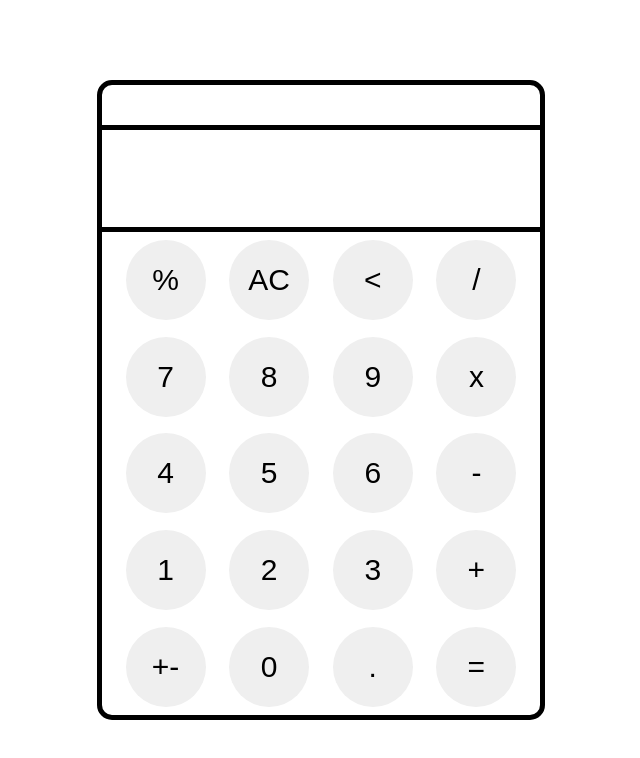
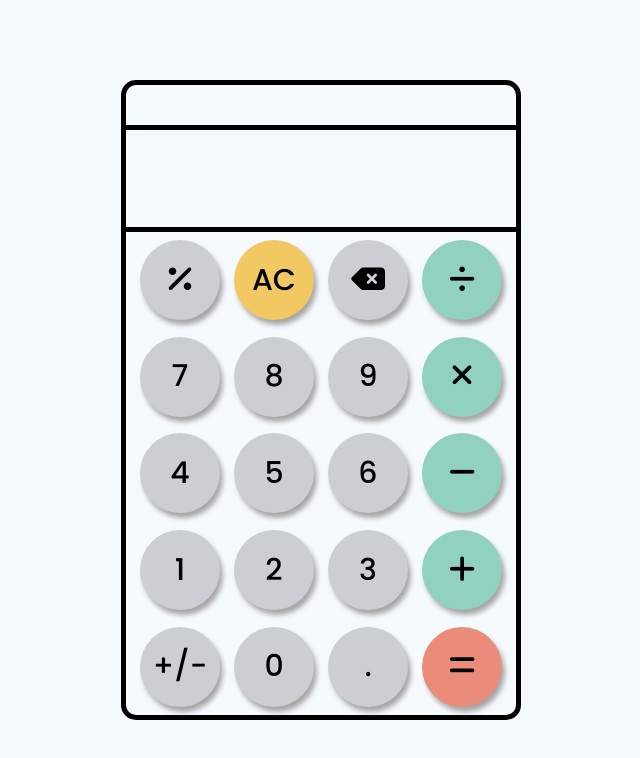
Before and after one commit to SushiBanana/Calculator, a plain HTML site: page index.html in a window 1280 px wide. Shown: the whole page, without its empty margins (319-959 px from the left). Drawn offline with Linux system fonts and the light colour scheme.

Commit message:
Implement initial calculator design

```diff
--- a/index.html
+++ b/index.html
@@ -3,6 +3,7 @@
     <head>
         <meta charset="UTF-8">
         <link rel="stylesheet" href="stylesheet.css">
+        <link rel="stylesheet" href="https://cdnjs.cloudflare.com/ajax/libs/font-awesome/6.4.0/css/all.min.css" integrity="sha512-iecdLmaskl7CVkqkXNQ/ZH/XLlvWZOJyj7Yy7tcenmpD1ypASozpmT/E0iPtmFIB46ZmdtAc9eNBvH0H/ZpiBw==" crossorigin="anonymous" referrerpolicy="no-referrer" />
         <script src="script.js" defer></script>
     </head>
 
@@ -12,38 +13,38 @@
             <div class="calculator-display"></div>
             <div class="buttons-container">
                 <div class="buttons-row">
-                    <button>%</button>
-                    <button>AC</button>
-                    <button><</button>
-                    <button>/</button>
+                    <button class="percentage-button"><i class="fas fa-percentage"></i></button>
+                    <button class="number AC">AC</button>
+                    <button class="backspace-button"><i class="fas fa-backspace"></i></button>
+                    <button class="divide-button"><i class="fas fa-divide"></i></button>
                 </div>
 
                 <div class="buttons-row">
-                    <button>7</button>
-                    <button>8</button>
-                    <button>9</button>
-                    <button>x</button>
+                    <button class="number">7</button>
+                    <button class="number">8</button>
+                    <button class="number">9</button>
+                    <button class="plus-button"><i class="fas fa-times"></i></button>
                 </div>
 
                 <div class="buttons-row">
-                    <button>4</button>
-                    <button>5</button>
-                    <button>6</button>
-                    <button>-</button>
+                    <button class="number">4</button>
+                    <button class="number">5</button>
+                    <button class="number">6</button>
+                    <button class="minus-button"><i class="fas fa-minus"></i></button>
                 </div>
 
                 <div class="buttons-row">
-                    <button>1</button>
-                    <button>2</button>
-                    <button>3</button>
-                    <button>+</button>
+                    <button class="number">1</button>
+                    <button class="number">2</button>
+                    <button class="number">3</button>
+                    <button class="plus-button"><i class="fas fa-plus"></i></button>
                 </div>
 
                 <div class="buttons-row">
-                    <button>+-</button>
-                    <button>0</button>
-                    <button>.</button>
-                    <button>=</button>
+                    <button class="plus-minus">+/-</button>
+                    <button class="number zero-button">0</button>
+                    <button class="number">.</button>
+                    <button class="equals-button"><i class="fas fa-equals"></i></button>
                 </div>
             </div>
         </div>
--- a/script.js
+++ b/script.js
@@ -1 +1,8 @@
-console.log("hi")
+const zeroButton = document.querySelector(".zero-button")
+const calculatorDisplay = document.querySelector(".calculator-display")
+
+zeroButton.addEventListener("click", () => {
+    const content = document.createElement('div')
+    content.textContent = "0"
+    calculatorDisplay.appendChild(content)
+})
--- a/stylesheet.css
+++ b/stylesheet.css
@@ -1,13 +1,20 @@
+@font-face {
+    font-family: "Poppins";
+    src: url(font/Poppins-Medium.ttf);
+}
+
 body {
     height: 98vh;
     display: flex;
     justify-content: center;
     align-items: center;
+    font-family: "Poppins";
+    background-color: #f5faff;
 }
 
 .calculator-container {
     height: 40rem;
-    width: 28rem;
+    width: 25rem;
     border: 5px solid black;
     border-radius: 15px;
     display: flex;
@@ -19,13 +26,18 @@ body {
     border-bottom: 5px solid black;
     height: 2rem;
     flex: 1 1 auto;
-
 }
 
 .calculator-display {
     border-bottom: 5px solid black;
     height: 5rem;
     flex: 2 1 auto;
+    display: flex;
+    justify-content: flex-end;
+    align-items: center;
+    padding: 0 1.5rem;
+    font-size: 40px;
+    overflow: hidden;
 }
 
 .buttons-container {
@@ -46,10 +58,35 @@ button {
     height: 5rem;
     width: 5rem;
     border-radius: 100%;
-    border: 3px black;
+    border: 0px;
+    background-color: #cbcfd3;
+    box-shadow: 3px 5px 5px rgb(167, 166, 166);
+    font-family: "Poppins";
+
+}
+
+button.number {
+    font-weight: 530;
 }
 
 button:hover {
     color: white;
     background-color: gray;
+    box-shadow: none;
+    transition: all 0.2s
 }
+
+.divide-button,
+.times-button,
+.minus-button,
+.plus-button {
+    background-color: #90d2bf;
+}
+
+.equals-button {
+    background-color: #ea8c79;
+}
+
+.number.AC{
+    background-color: #f2c862;
+}
```
Also changed, not shown: Inter-VariableFont_slnt,wght.ttf (added), font/Poppins-Medium.ttf (added).
